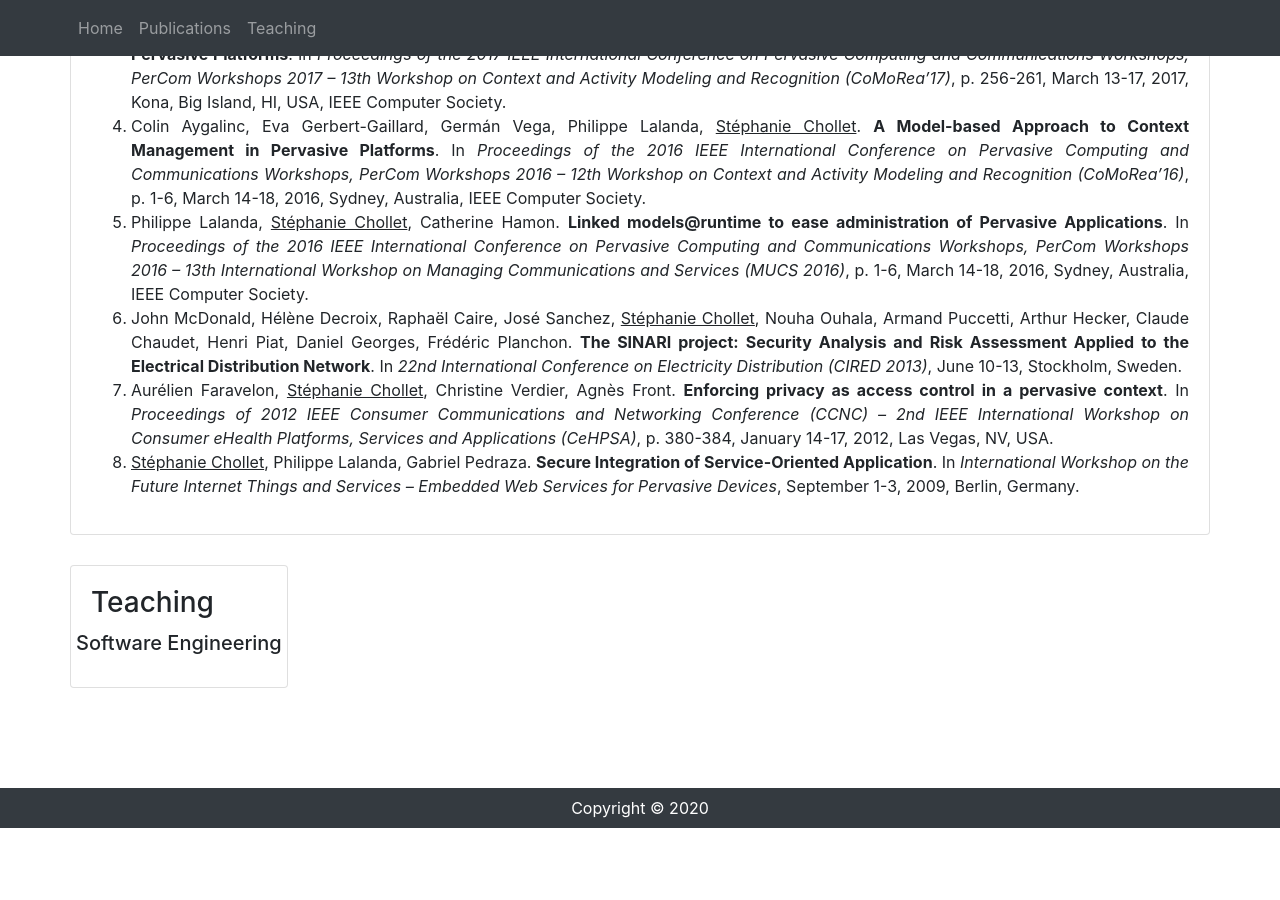
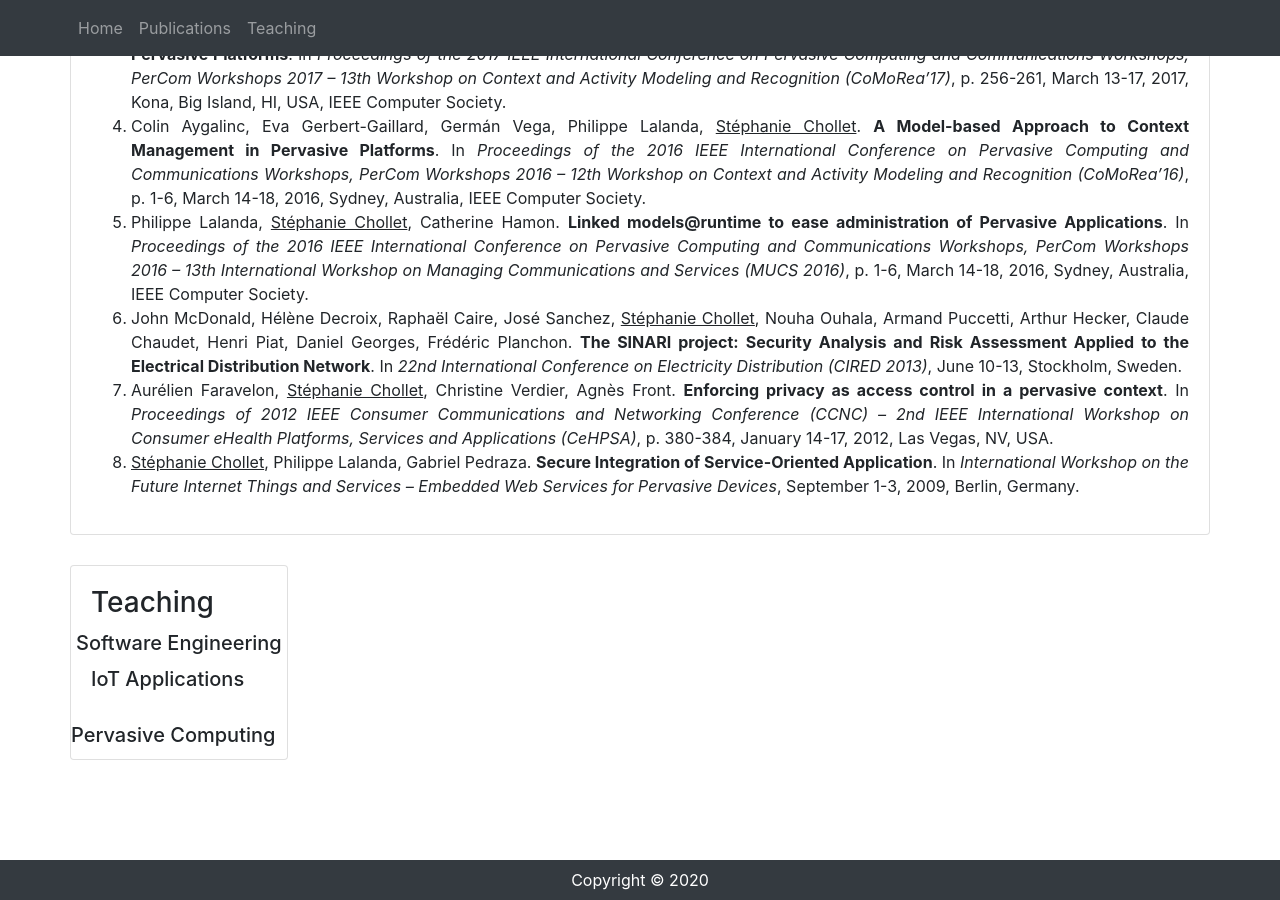
Before and after one commit to schollet/homepage, a Jekyll site: the page built from index.html, in a window 1280 px wide and 900 px high, scrolled down 3626 px. Built offline with Jekyll 4.4.1, drawn with Linux system fonts in a browser that asks for light colours; before the commit the page ends 4454 px from its top, so only the background shows below that.

Commit message:
Update index.html

```diff
--- a/index.html
+++ b/index.html
@@ -184,18 +184,30 @@ layout: default
     </div>
   </div>
 
+
  <div class="row" style="margin-top:30px;">
     <div class="card-deck" id="Teaching">
       <div class="card">
         <div class="card-body">
           <h3 class="card-title">Teaching</h3>
+	  <div class="card-deck">
+	     <div class="card>
+		<div class="class-title">
+		   <h5 class="card-title">Software Engineering</h5>
+		</div>
+	      </div>
+					 <div class="card>
+		<div class="class-title">
+		   <h5 class="card-title">IoT Applications</h5>
+		</div>
+	      </div>
 
-		<div class="card-deck">
-			<div class="card>
-				    <div class="class-title">
-							    <h5 class="card-title">Software Engineering</h5>
-							    </div>
-				    </div>
+		  <div class="card>
+		<div class="class-title">
+		   <h5 class="card-title">Pervasive Computing</h5>
+		</div>
+	      </div>
+
 		</div>
 
 
```
